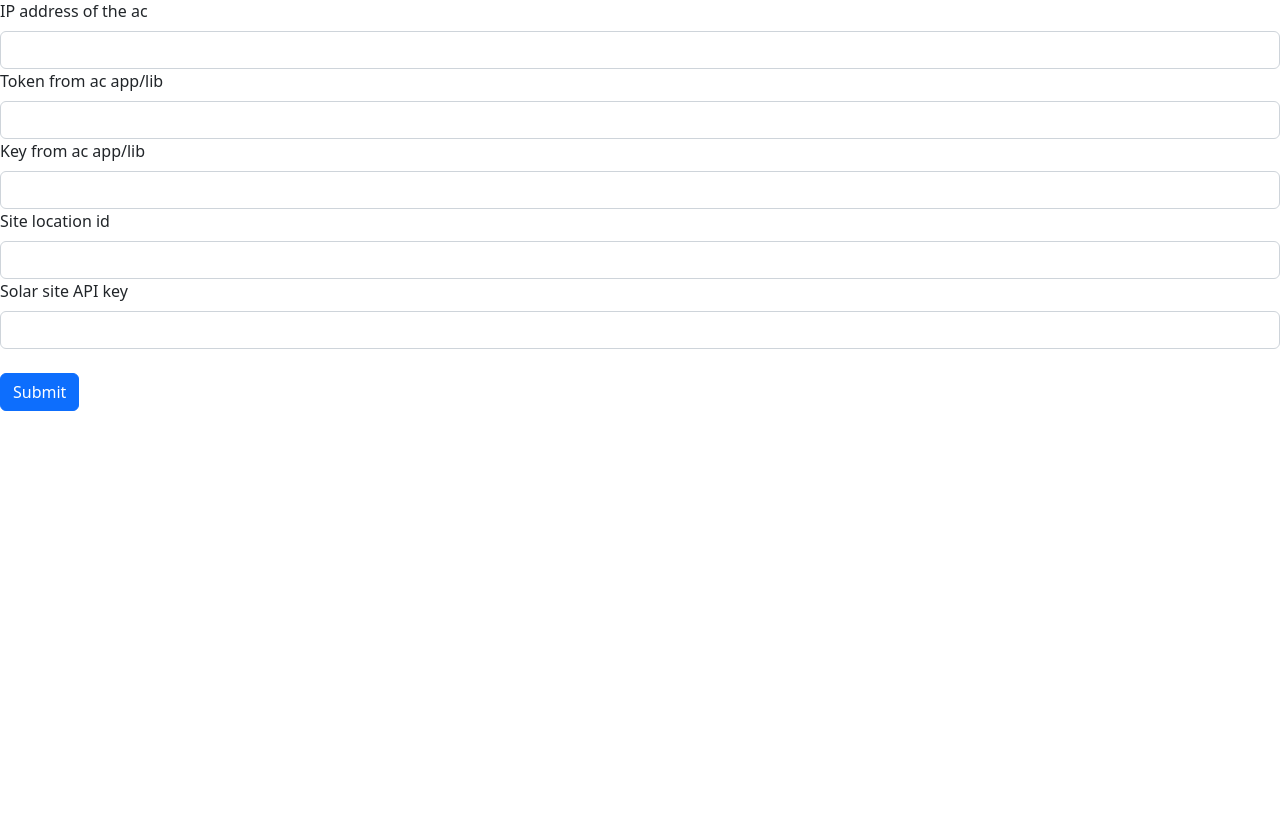
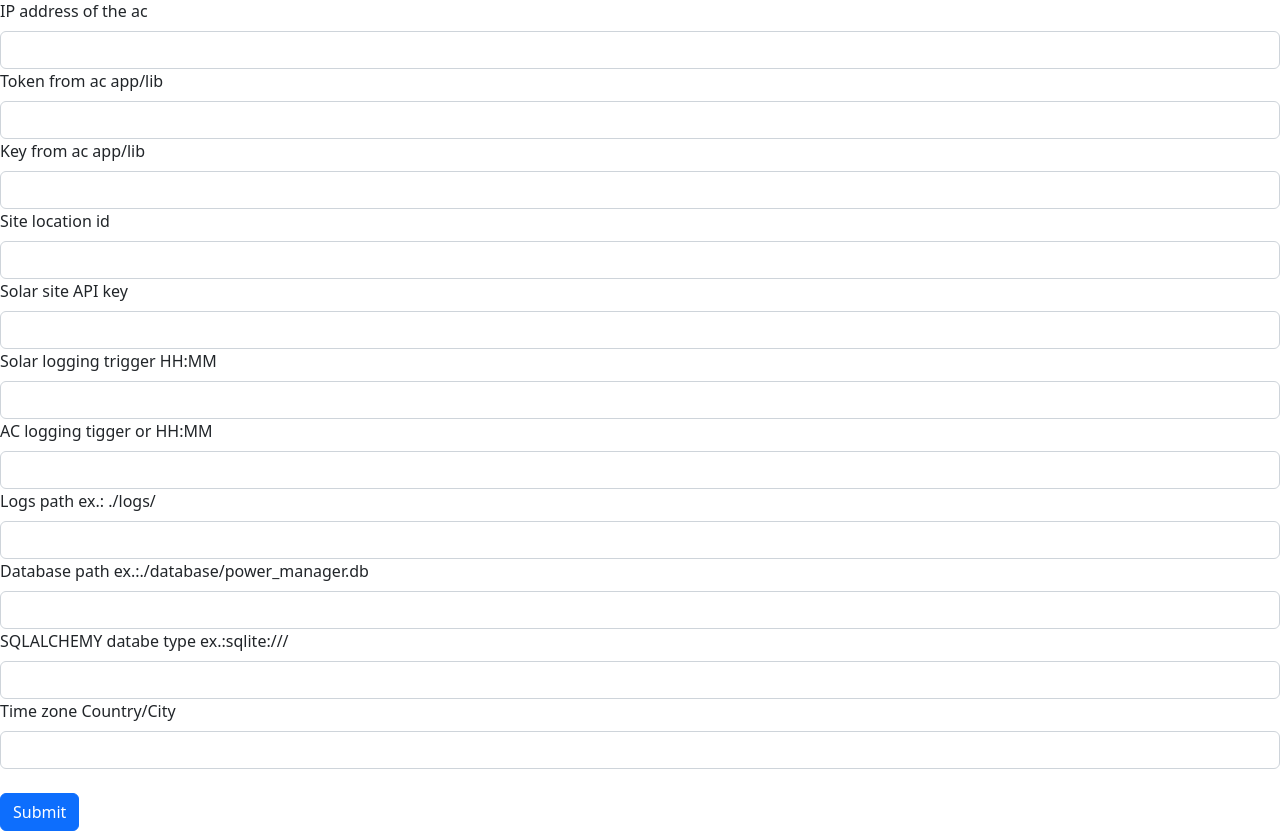
Before and after one commit to ktomi96/power_manager, a Flask app: page /setup in a window 1280 px wide. Shown: the part 57-888 px from the top of the page. Before the commit the page ends 468 px from the top, so only its background shows below. Run offline with Flask 2, Linux system fonts and the light colour scheme; parts of the project's set-up code (start-up, migrations or seed data) failed here and were passed over; some libraries are stand-ins or nearby versions.

Commit message:
Updated forms for new env variables

```diff
--- a/src/forms.py
+++ b/src/forms.py
@@ -14,5 +14,17 @@ class AC_login_setup(FlaskForm):
         "Site location id", validators=[InputRequired()])
     SOLAR_API_KEY = StringField(
         "Solar site API key", validators=[InputRequired()])
+    SOLAR_LOGGER_TRIGGER_VALUE = StringField(
+        "Solar logging trigger HH:MM", validators=[InputRequired()])
+    AC_LOGGER_TRIGGER_VALUE = StringField(
+        "AC logging tigger  or HH:MM", validators=[InputRequired()])
+    LOG_PATH = StringField(
+        "Logs path ex.: ./logs/", validators=[InputRequired()])
+    DB_PATH = StringField(
+        "Database path ex.:./database/power_manager.db", validators=[InputRequired()])
+    DB = StringField(
+        "SQLALCHEMY databe type ex.:sqlite:///", validators=[InputRequired()])
+    TIME_ZONE = StringField(
+        "Time zone Country/City", validators=[InputRequired()])
 
     submit = SubmitField("Submit")
--- a/src/templates/setup.html
+++ b/src/templates/setup.html
@@ -57,6 +57,23 @@
       {{ form.SOLAR_API_KEY.label(class="form-label") }}
       {{ form.SOLAR_API_KEY(class="form-control") }}
 
+      {{ form.SOLAR_LOGGER_TRIGGER_VALUE.label(class="form-label") }}
+      {{ form.SOLAR_LOGGER_TRIGGER_VALUE(class="form-control") }}
+
+      {{ form.AC_LOGGER_TRIGGER_VALUE.label(class="form-label") }}
+      {{ form.AC_LOGGER_TRIGGER_VALUE(class="form-control") }}
+
+      {{ form.LOG_PATH.label(class="form-label") }}
+      {{ form.LOG_PATH(class="form-control") }}
+
+      {{ form.DB_PATH.label(class="form-label") }}
+      {{ form.DB_PATH(class="form-control") }}
+
+      {{ form.DB.label(class="form-label") }}
+      {{ form.DB(class="form-control") }}
+
+      {{ form.TIME_ZONE.label(class="form-label") }}
+      {{ form.TIME_ZONE(class="form-control") }}
       <br />
       {{ form.submit(class="btn btn-primary") }}
       </form>
--- a/src/webserver.py
+++ b/src/webserver.py
@@ -33,7 +33,6 @@ SECRET_KEY = os.urandom(32)
 app.config['SECRET_KEY'] = SECRET_KEY
 
 
-
 def is_config():
     return os.path.exists(env_file)
 
@@ -49,14 +48,13 @@ def init_dotenv():
 
 
 def set_dotenv_ac(request):
-    dotenv.set_key(dotenv_path, "ADDRESS",
-                   request.form['ADDRESS'])
+    request_dict = request.form.to_dict()
+    request_dict.pop("csrf_token")
+    request_dict.pop("submit")
 
-    dotenv.set_key(dotenv_path, "TOKEN",
-                   request.form['TOKEN'])
-
-    dotenv.set_key(dotenv_path, "KEY",
-                   request.form['KEY'])
+    for key, value in request_dict.items():
+        dotenv.set_key(env_file, key,
+                       value)
 
 
 @app.route("/")
```
Also changed, not shown: src/asd.py (deleted, +0 -20 lines).
